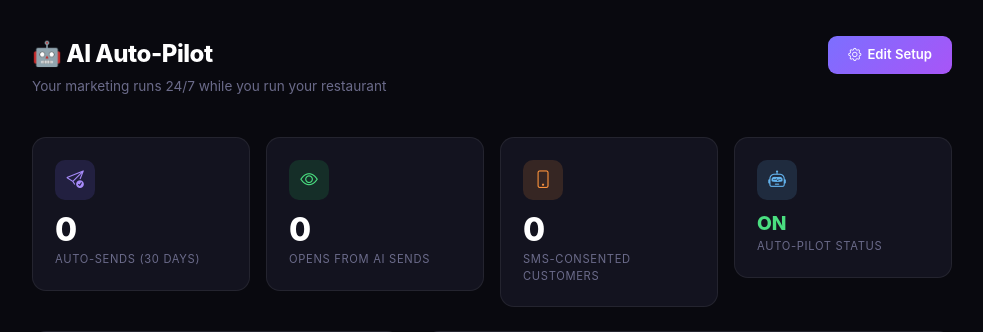
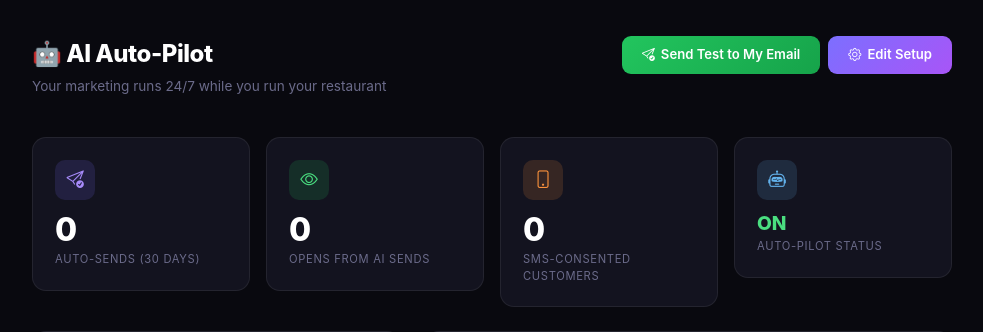
Before and after one commit to VinodVen/growthai, a Flask app: page /autopilot in a window 1280 px wide. Shown: the part 55-387 px from the top of the page, without its empty margins (148-1131 px from the left). Run offline with Flask 3, Linux system fonts and the light colour scheme; the visitor is signed in with stand-in values (Sample User, id 1); tables that the repository leaves empty hold one stand-in row (values such as "Sample post").

Commit message:
Add autopilot test send — preview all automations to owner's email
Co-Authored-By: Claude Sonnet 4.6 <noreply@anthropic.com>

```diff
--- a/main.py
+++ b/main.py
@@ -2407,6 +2407,77 @@ def admin_delete_campaign_type(type_id):
     return redirect("/admin/dashboard")
 
 # ============================================
+# AUTOPILOT TEST SEND  /autopilot/test
+# ============================================
+
+@app.route("/autopilot/test", methods=["POST"])
+def autopilot_test():
+    """Send a sample of each active automation to the business owner's own email."""
+    b = current_business()
+    if not b:
+        return redirect("/login")
+    if b.plan == "free":
+        flash("Auto-pilot requires Starter or Pro plan.", "error")
+        return redirect("/upgrade")
+
+    profile = BusinessProfile.query.filter_by(business_id=b.id).first()
+    offer = (profile.special_offer if profile and profile.special_offer else "a special offer")
+    dish  = (profile.signature_dish if profile and profile.signature_dish else "our signature dish")
+    tone_hint = f" Use a {profile.tone} tone." if profile and profile.tone else ""
+
+    results = []
+
+    def _test_send(label, campaign_type, prompt_extra=""):
+        prompt = (
+            f"Write a short marketing SMS/email for {b.owner_name} from {b.business_name}. "
+            f"Campaign type: {label}. Mention: {offer}.{tone_hint} {prompt_extra} "
+            f"Keep it under 3 sentences, no markdown, include 1-2 emojis."
+        )
+        try:
+            msg = clean_ai_text(_call_openai(prompt)) if client else f"Hi {b.owner_name}! Test message for '{label}' from {b.business_name}. {offer}."
+        except Exception:
+            msg = f"Hi {b.owner_name}! Test message for '{label}' from {b.business_name}. {offer}."
+
+        # Send to business owner email
+        ok = send_email(
+            b.email,
+            f"[TEST] {label} — {b.business_name}",
+            msg,
+            customer_name=b.owner_name,
+            business_name=b.business_name,
+            campaign_type=campaign_type,
+            business_address=b.address or "",
+            business_phone=b.phone or "",
+            business_website=b.website or "",
+            business_reply_email=b.email,
+        )
+        results.append({"label": label, "msg": msg, "ok": ok})
+
+    if not profile or not profile.setup_complete:
+        flash("Please complete your AI Setup first before testing.", "error")
+        return redirect("/setup")
+
+    if profile.auto_welcome:
+        _test_send("Welcome Message", "loyalty", "This is sent when a new customer signs up.")
+    if profile.auto_weekly:
+        _test_send("Weekly Special", "weekend", f"Feature {dish}.")
+    if profile.auto_flash:
+        _test_send("Flash Deal", "promotion", f"Slow day deal — urgent, limited time.")
+    if profile.auto_birthday:
+        _test_send("Birthday Offer", "birthday", "Include a birthday discount.")
+    if profile.auto_winback:
+        _test_send("Win-Back (30 days)", "come_back", "Customer hasn't visited in 30 days.")
+
+    if not results:
+        flash("No automations are turned on. Enable some in AI Setup first.", "error")
+        return redirect("/autopilot")
+
+    sent_count = sum(1 for r in results if r["ok"])
+    flash(f"✅ Test sent! {sent_count}/{len(results)} automation previews sent to {b.email}. Check your inbox.", "success")
+    return redirect("/autopilot")
+
+
+# ============================================
 # PUBLIC OPT-IN PAGE  /join/<slug>
 # ============================================
 
--- a/templates/autopilot.html
+++ b/templates/autopilot.html
@@ -69,7 +69,14 @@
             <div class="page-title">🤖 AI Auto-Pilot</div>
             <p class="page-sub">Your marketing runs 24/7 while you run your restaurant</p>
         </div>
-        <a href="/setup" class="btn-setup"><i class="bi bi-gear"></i> Edit Setup</a>
+        <div class="d-flex gap-2">
+            <form method="POST" action="/autopilot/test" onsubmit="this.querySelector('button').disabled=true; this.querySelector('button').innerHTML='<i class=\'bi bi-hourglass-split\'></i> Sending...'">
+                <button type="submit" class="btn-setup" style="background: linear-gradient(135deg,#22c55e,#16a34a);">
+                    <i class="bi bi-send-check"></i> Send Test to My Email
+                </button>
+            </form>
+            <a href="/setup" class="btn-setup"><i class="bi bi-gear"></i> Edit Setup</a>
+        </div>
     </div>
 
     <!-- KPIs -->
```
